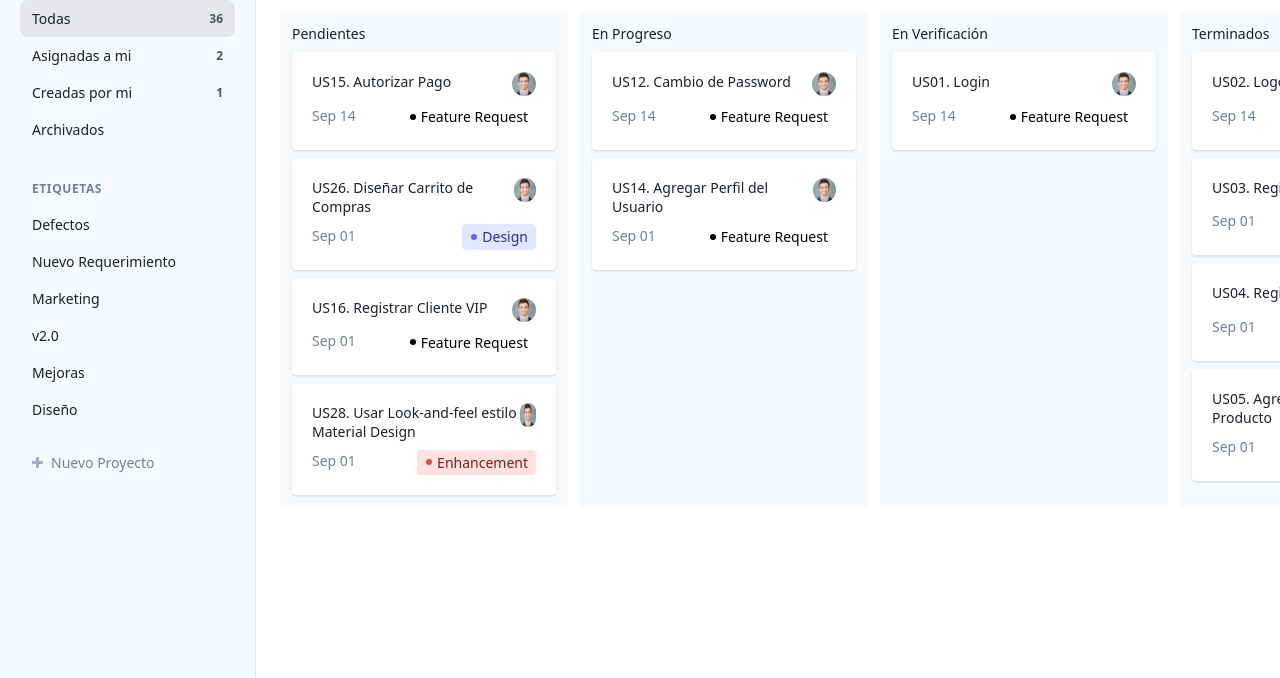
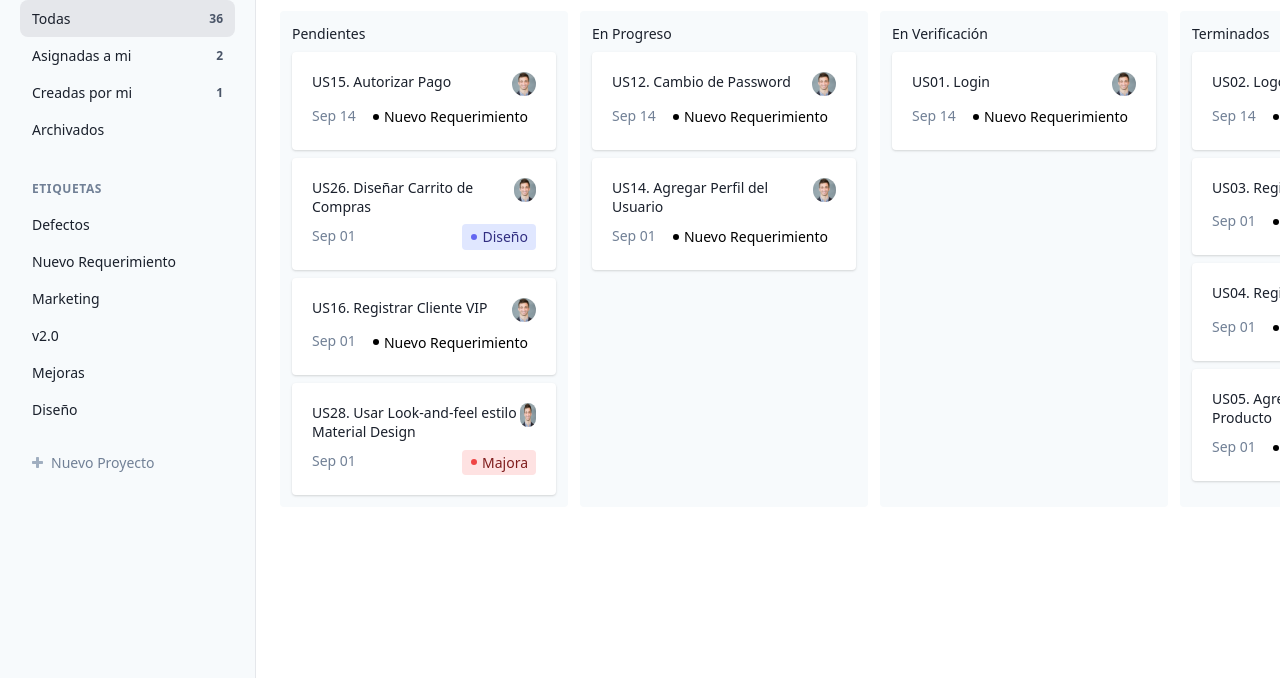
Before and after one commit to efuentesp/pug-tablero-kanban, a website: page src/index.pug in a window 1280 px wide. Shown: the part 122-800 px from the top of the page. Drawn offline with nearby package versions, Linux system fonts and the light colour scheme; files that its build step writes are made by us from their sources; files whose address does not match are found by name.

Commit message:
Se cambia a español el nombre de los tipos de tarea

```diff
--- a/src/mixins/_issue.pug
+++ b/src/mixins/_issue.pug
@@ -14,14 +14,14 @@ mixin issue(title, user, date, type)
             span.issue-type.bg-teal-100
               svg.text-teal-500(viewBox="0 0 8 8" fill="currentColor")
                 circle(cx="4" cy="4" r="3")
-              span.issue-type-label.text-teal-900 Feature Request
+              span.issue-type-label.text-teal-900 Nuevo Requerimiento
           when "DESIGN"
             span.issue-type.bg-indigo-100
               svg.text-indigo-500(viewBox="0 0 8 8" fill="currentColor")
                 circle(cx="4" cy="4" r="3")
-              span.issue-type-label.text-indigo-900 Design
+              span.issue-type-label.text-indigo-900 Diseño
           when "ENHANCEMENT"
             span.issue-type.bg-red-100
               svg.text-red-500(viewBox="0 0 8 8" fill="currentColor")
                 circle(cx="4" cy="4" r="3")
-              span.issue-type-label.text-red-900 Enhancement
+              span.issue-type-label.text-red-900 Majora
```
Also changed, not shown: html/index.html.
